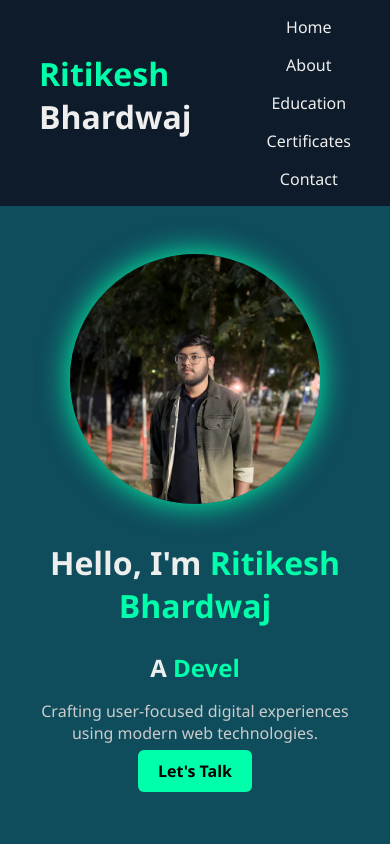
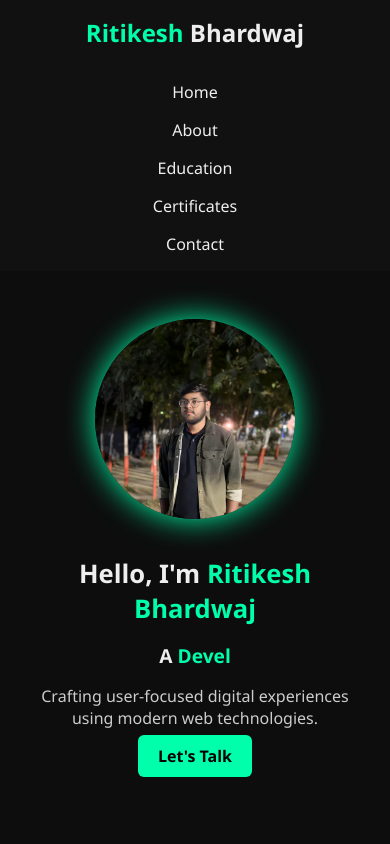
Before and after one commit to RitikesH-28/My-portfolio, a plain HTML site: page index.html in a window 390 px wide. Shown: the top 844 px of the page. Drawn offline with Linux system fonts and the light colour scheme.

Commit message:
Update style.css

```diff
--- a/style.css
+++ b/style.css
@@ -6,13 +6,13 @@
 
 body {
   font-family: "Segoe UI", sans-serif;
-    background: #0f4c5c;
+  background: #0d0d0d;
   color: #eee;
   scroll-behavior: smooth;
 }
 
 header {
-    background: #0d1b2a;
+  background: #111;
   padding: 1rem 10%;
   position: sticky;
   top: 0;
@@ -23,18 +23,21 @@ header {
   display: flex;
   justify-content: space-between;
   align-items: center;
+  flex-wrap: wrap;
 }
 
-h1{
-    margin-bottom: 1rem;
+.logo {
+  display: flex;
+  align-items: center;
+  gap: 10px;
 }
 
-h2 {
-    font-size: 50px;
-    margin-bottom: 1.5rem;
+.logo img {
+  height: 50px;
+  width: auto;
 }
 
-h3 {
+h1, h2, h3 {
   margin-bottom: 1rem;
 }
 
@@ -46,6 +49,7 @@ nav ul {
   display: flex;
   list-style: none;
   gap: 2rem;
+  flex-wrap: wrap;
 }
 
 nav a {
@@ -204,7 +208,7 @@ nav a:hover {
   display: flex;
   flex-direction: column;
   gap: 1rem;
-    background: #0d1b2a;
+  background: #111;
   padding: 0.5rem;
   border-radius: 10px 0 0 10px;
   z-index: 1000;
@@ -222,6 +226,19 @@ nav a:hover {
   transform: scale(1.2);
 }
 
+/* ✅ Responsive Design for Tablets and Phones */
+@media (max-width: 1024px) {
+  nav ul {
+    gap: 1rem;
+  }
+  .container {
+    flex-direction: column;
+    align-items: center;
+    gap: 1rem;
+    text-align: center;
+  }
+}
+
 @media (max-width: 768px) {
   .hero {
     flex-direction: column;
@@ -230,8 +247,34 @@ nav a:hover {
 
   nav ul {
     flex-direction: column;
+    align-items: center;
     gap: 1rem;
-        align-items: center;
+    padding: 0;
+  }
+
+  nav a {
+    font-size: 1rem;
+  }
+
+  .logo img {
+    height: 40px;
+  }
+
+  h1 {
+    font-size: 1.5rem;
+  }
+
+  .hero-image img {
+    width: 200px;
+    height: 200px;
+  }
+
+  .hero-text h2 {
+    font-size: 1.6rem;
+  }
+
+  .hero-text h3 {
+    font-size: 1.2rem;
   }
 
   .social-icons {
```
Lines whose indentation alone changed are shown as unchanged.
